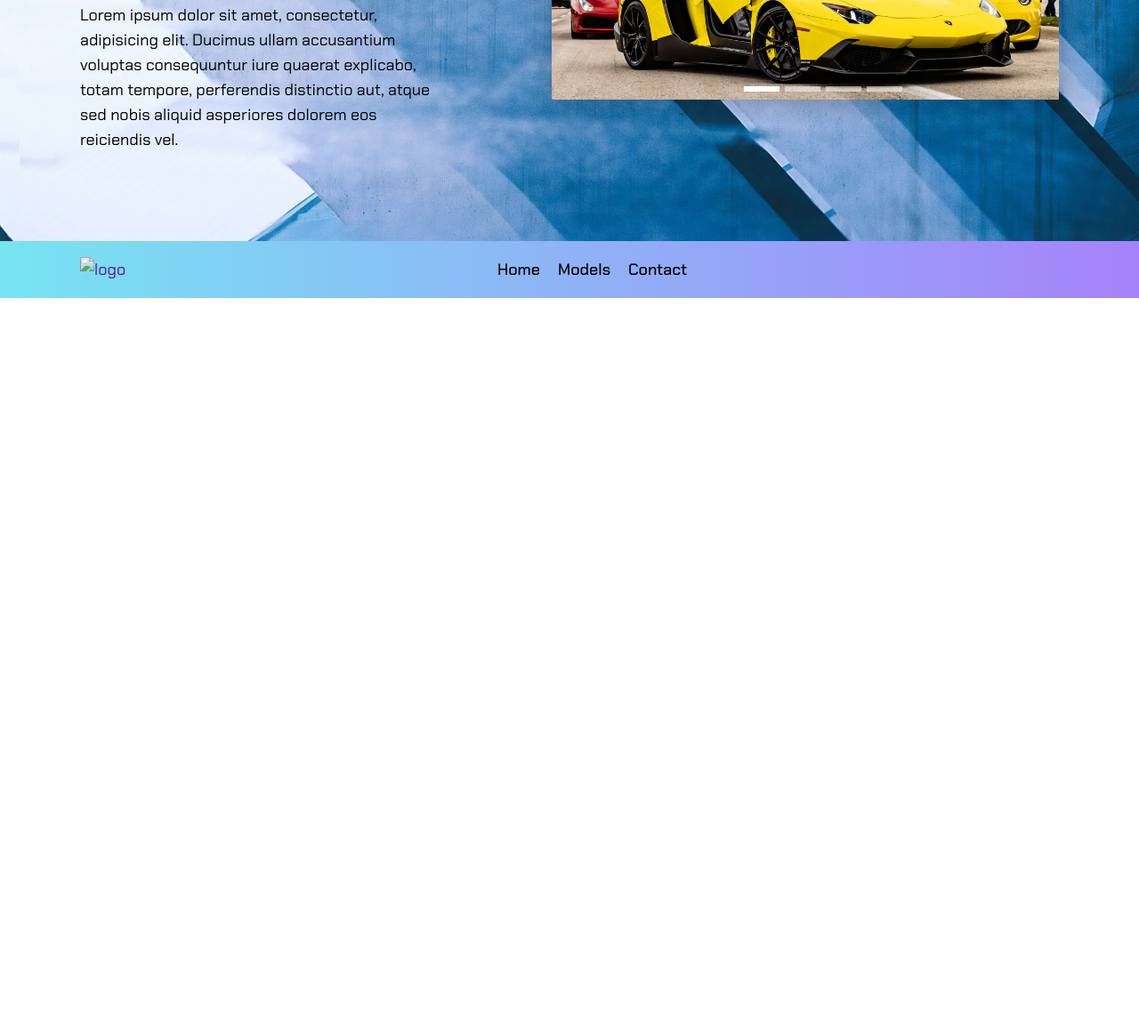
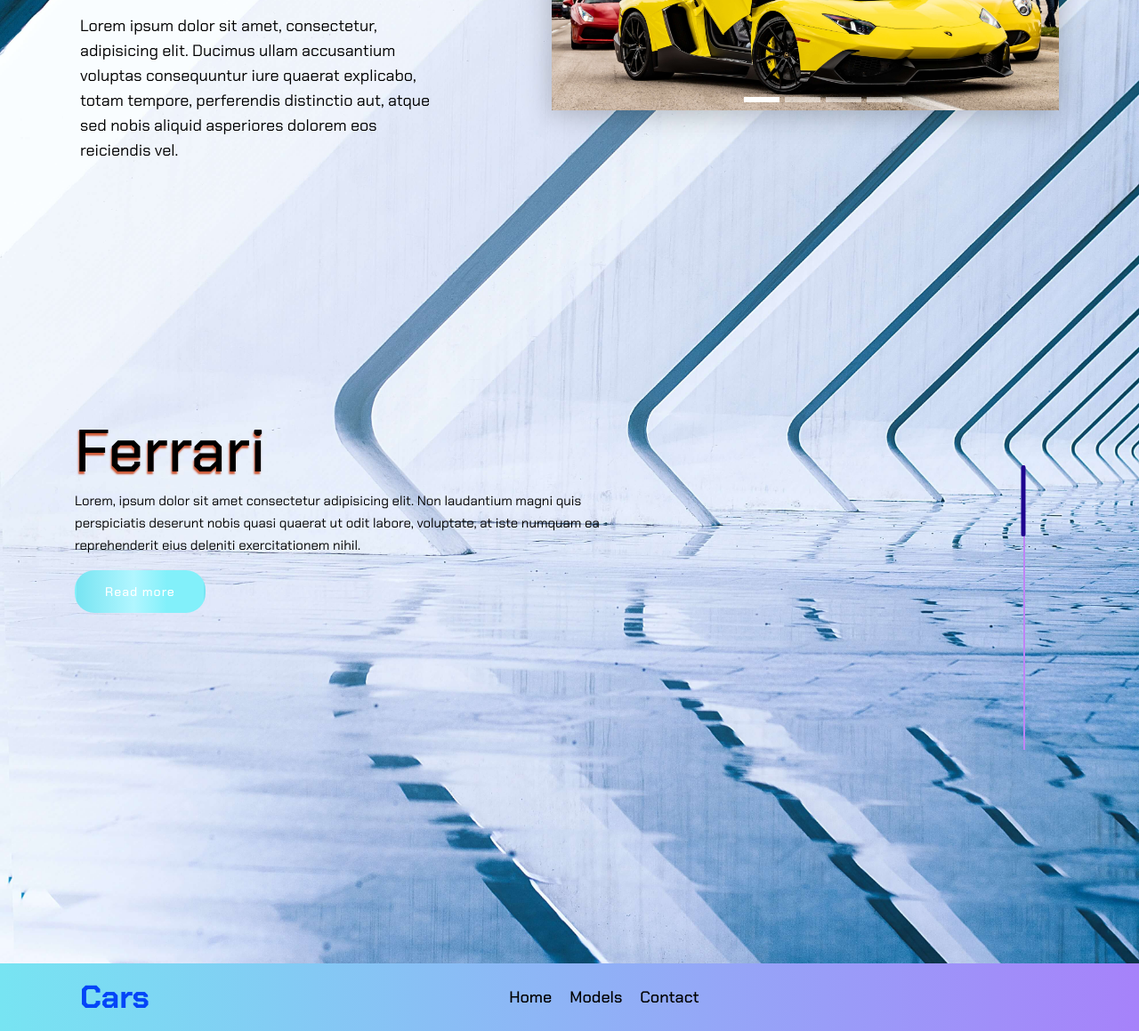
Before and after one commit to gulmirakhonmusaeva/slider-cars, a plain HTML site: page index.html in a window 1280 px wide. Shown: the part 575-1734 px from the top of the page at 89% size. Before the commit the page ends 910 px from the top, so only its background shows below. Drawn offline with Linux system fonts and the light colour scheme.

Commit message:
Add models section

```diff
--- a/css/style.css
+++ b/css/style.css
@@ -2,6 +2,7 @@
 @import url('https://fonts.googleapis.com/css2?family=Chakra+Petch:wght@100;200;300;400;500;600;700&display=swap');
 
 :root {
+    --logo-color:rgb(4, 69, 248);
    --gradient-btn:linear-gradient(90deg, rgba(119,228,242,1) 0%, rgba(177,246,255,1) 45%, rgba(130,240,250,1) 71%);
    --head-background: linear-gradient(90deg, rgba(119,228,242,1) 0%, rgba(166,130,250,1) 100%);
    --transition:0.3s;
@@ -9,15 +10,21 @@
    --text-color:#000;
    --light:#fff;
    --box-shadow:rgba(0, 0, 0, 0.25);
+   --text-shadow:-1px 3px 2px rgba(206,89,55,0), -1px 3px 2px rgba(206,89,55,0), -1px 3px 2px #CE5937;
+   --controller-bg:rgb(30, 5, 143);
+   --control:rgb(191, 132, 246);
 }
 
 .dark {
+    --logo-color:rgb(248, 232, 4);
     --head-background: linear-gradient(90deg, rgb(29, 95, 104) 0%, rgb(42, 14, 107) 100%);
     --gradient-btn:linear-gradient(90deg, rgba(119,228,242,1) 0%, rgba(177,246,255,1) 45%, rgba(130,240,250,1) 71%);
     --hero-bg: url('/img/hero-bg.jpg') no-repeat;
     --box-shadow:rgba(175, 149, 5, 0.52);
     --text-color:#fff;
     --light:#fff;
+    --controller-bg:rgb(3, 175, 190);
+   --control:rgb(191, 132, 246);
 }
 *,
 html {
@@ -119,6 +126,9 @@ ul {
 .main-content {
     flex-grow: 1;
     background-color:#f2f2f2;
+    background:var(--hero-bg);
+    background-position:top bottom;
+    background-size:cover;
 }
 
 
@@ -136,6 +146,10 @@ ul {
 }
 .logo {
     margin-right: auto;
+}
+
+.logo-name {
+    color:var(--logo-color);
 }
 .site_nav-list {
     margin-right: auto;
@@ -171,9 +185,6 @@ ul {
 
 .hero {
     padding: 70px 0 100px 0;
-    background:var(--hero-bg);
-    background-position: bottom;
-    background-size:cover;
 }
 
 .hero-inner {
@@ -247,6 +258,86 @@ ul {
     object-fit:cover
 }
 
+/* MODELS-SECTION */
+
+.models {
+    padding-top: 60px;
+    padding-bottom: 60px;
+    width: 100%;
+    height: 100vh;
+    position: relative;
+}
+
+.model-container {
+    width: 600px;
+    height: 280px;
+    position: absolute;
+    left: 30%;
+    top: 25%;
+    transform: translateX(-50%);
+    overflow: hidden;
+}
+
+.models-slider {
+    display: inline-flex;
+    transition: .5s ease;
+}
+
+.model-slider-col {
+    width: 600px;
+    height: 280px;
+    transition: 0.5s linear;
+}
+
+.model-name {
+    margin: 10px 0;
+    margin-bottom: 30px;
+    font-weight: 500;
+    font-size: 70px;
+    color:var(--text-color);
+    text-shadow: var(--text-shadow);
+}
+
+.model-info {
+    font-size: 15px;
+    line-height: 25px;
+    color:var(--text-color);
+}
+
+.controller {
+    width: 2px;
+    height: 320px;
+    display: block;
+    background:var(--control);
+    /* box-shadow: 2px 2px 2px var(--control); */
+    position: absolute;
+    top: 50%;
+    right: 10%;
+    transform: translateY(-50%);
+
+}
+
+#line1,
+#line2,
+#line3,
+#line4 {
+    width: 20px;
+    height: 80px;
+    cursor:pointer;
+    transform: translateY(-50%);
+}
+
+#active {
+    width: 5px;
+    height: 80px;
+    border-radius:10px;
+    background: var(--controller-bg);
+    position: absolute;
+    top: 0;
+    transform: translateX(-50%);
+    transition: .5s ease;
+}
+
 
 /* FOOTER */
 
--- a/index.html
+++ b/index.html
@@ -14,7 +14,7 @@
     <header class="header">
         <div class="container">
             <nav class="site-navbar">
-                <a class="logo" href=""><img src="" alt=""></a>
+                <a class="logo" href=""><h1 class="logo-name">Cars</h1></a>
                 <ul class="site_nav-list">
                     <li class="site_nav-list-item">
                         <a href="" class="site_nav-list-link">Home</a>
@@ -84,13 +84,51 @@
                 </div>
             </div>
         </section>
+
+        <section class="models">
+            <div class="container">
+
+                <div class="model-container">
+                    <div class="models-slider">
+                        <div class="model-slider-col">
+                            <h2 class="model-name">Ferrari</h2>
+                            <p class="model-info">Lorem, ipsum dolor sit amet consectetur adipisicing elit. Non laudantium magni quis perspiciatis deserunt nobis quasi quaerat ut odit labore, voluptate, at iste numquam ea reprehenderit eius deleniti exercitationem nihil.</p>
+                            <a class="button" href="">Read more</a>
+                        </div>
+                        <div class="model-slider-col">
+                            <h2 class="model-name">BMW</h2>
+                            <p class="model-info">Lorem, ipsum dolor sit amet consectetur adipisicing elit. Non laudantium magni quis perspiciatis deserunt nobis quasi quaerat ut odit labore, voluptate, at iste numquam ea reprehenderit eius deleniti exercitationem nihil.</p>
+                            <a class="button" href="">Read more</a>
+                        </div>
+                        <div class="model-slider-col">
+                            <h2 class="model-name">Toyota</h2>
+                            <p class="model-info">Lorem, ipsum dolor sit amet consectetur adipisicing elit. Non laudantium magni quis perspiciatis deserunt nobis quasi quaerat ut odit labore, voluptate, at iste numquam ea reprehenderit eius deleniti exercitationem nihil.</p>
+                            <a class="button" href="">Read more</a>
+                        </div>
+                        <div class="model-slider-col">
+                            <h2 class="model-name">Mersedes</h2>
+                            <p class="model-info">Lorem, ipsum dolor sit amet consectetur adipisicing elit. Non laudantium magni quis perspiciatis deserunt nobis quasi quaerat ut odit labore, voluptate, at iste numquam ea reprehenderit eius deleniti exercitationem nihil.</p>
+                            <a class="button" href="">Read more</a>
+                        </div>
+                    </div>
+
+                </div>
+                <div class="controller">
+                    <div id="line1"></div>
+                    <div id="line2"></div>
+                    <div id="line3"></div>
+                    <div id="line4"></div>
+                    <div id="active"></div>
+                </div>
+            </div>
+        </section>
     </main>
 
     <!-- FOOTER -->
     <footer class="footer">
         <div class="container">
             <div class="footer-nav">
-                <a class="logo" href=""><img src="" alt="logo"></a>
+                <a class="logo" href=""><h1 class="logo-name">Cars</h1></a>
                 <ul class="site_nav-list">
                     <li class="site_nav-list-item">
                         <a href="" class="site_nav-list-link">Home</a>
@@ -108,5 +146,6 @@
 
     <!-- script -->
     <script src="/script.js"></script>
+    <script src="/script1.js"></script>
 </body>
 </html>
--- a/script.js
+++ b/script.js
@@ -168,4 +168,5 @@ window.addEventListener('DOMContentLoaded', () => {
 
 
 
+
 })
--- /dev/null
+++ b/script1.js
@@ -0,0 +1,29 @@
+window.addEventListener('DOMContentLoaded', ()=>{
+
+const slider =document.querySelector('.models-slider'),
+      sliderCol = document.querySelector('.model-slider-col'),
+      active = document.querySelector('#active'),
+      line1 = document.querySelector('#line1'),
+      line2 = document.querySelector('#line2'),
+      line3 = document.querySelector('#line3'),
+      line4 = document.querySelector('#line4');
+
+    line1.addEventListener('click', function() {
+        slider.style.transform = "translateX(0)";
+        active.style.top = 0;
+
+
+    })
+    line2.addEventListener('click', function() {
+        slider.style.transform = "translateX(-25%)";
+        active.style.top = '80px';
+    })
+    line3.addEventListener('click', function() {
+        slider.style.transform = "translateX(-50%)";
+        active.style.top = '160px';
+    })
+    line4.addEventListener('click', function() {
+        slider.style.transform = "translateX(-75%)";
+        active.style.top = '240px';
+    })
+})
```
Also changed, not shown: icons/bmw-2.svg (added), icons/ferrari-ges.svg (added), icons/mersedes.svg (deleted).
